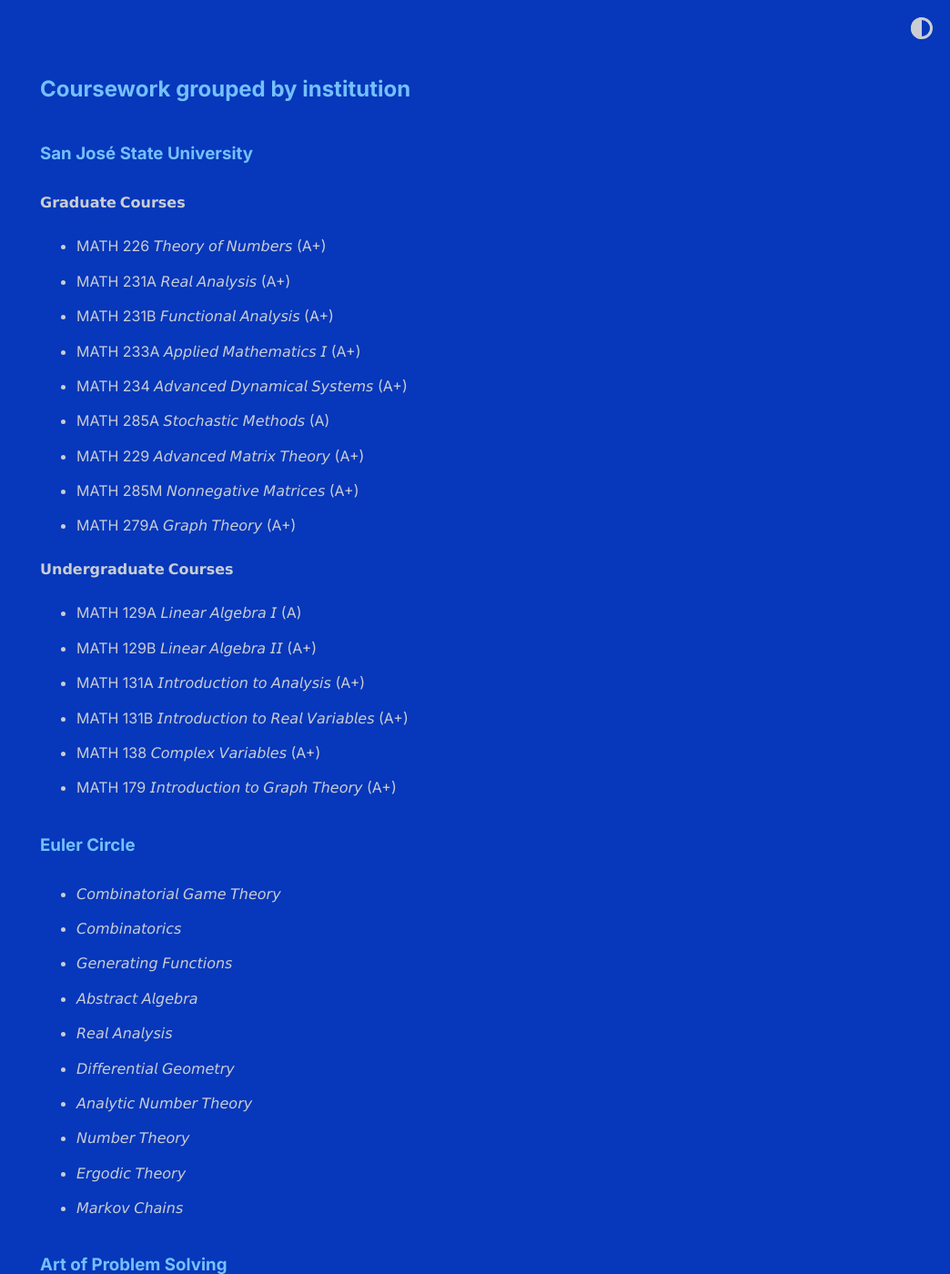
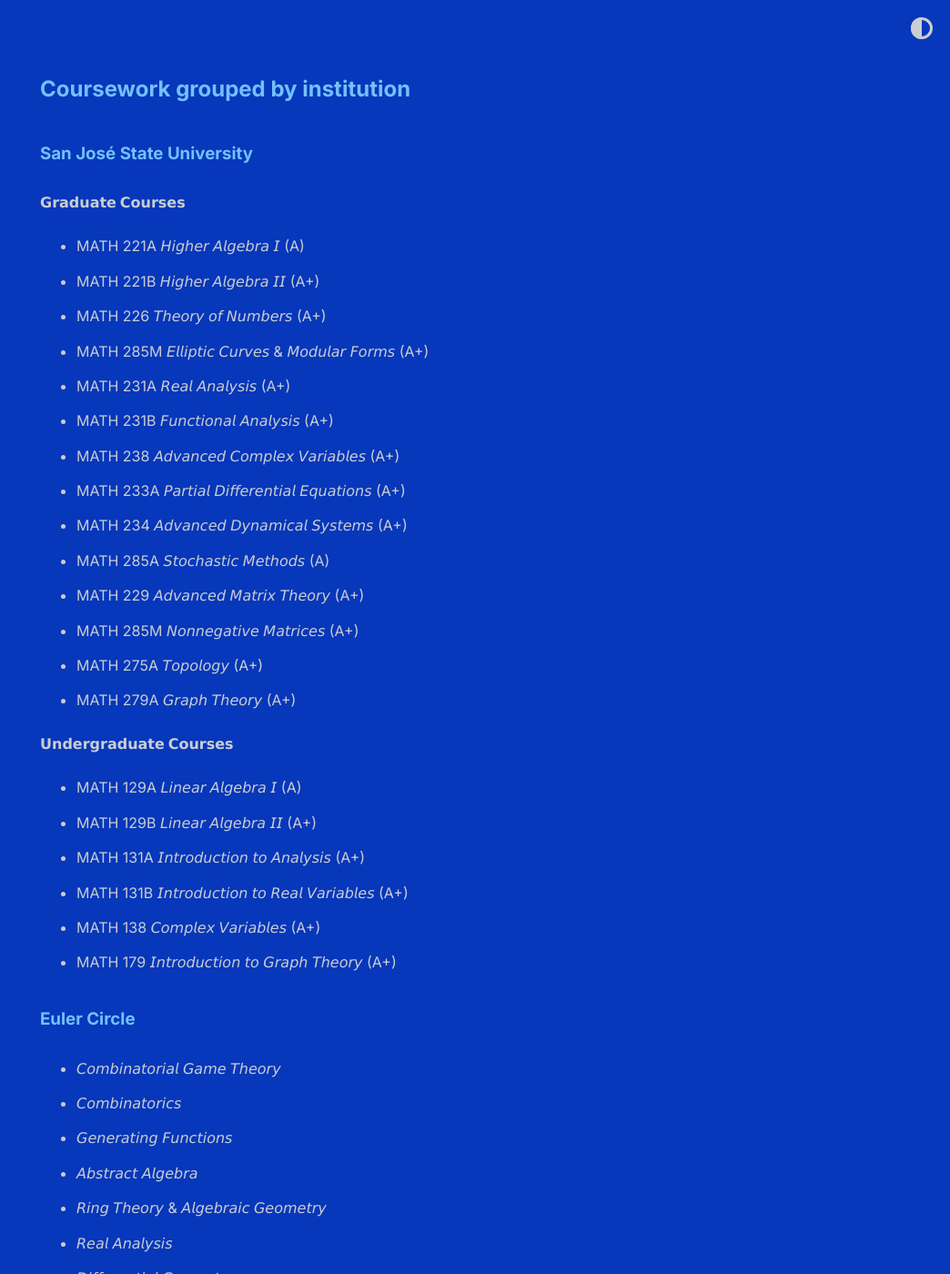
Before and after one commit to shihankanungo/shihankanungo.github.io, a Jekyll site: the page built from x.md, in a window 1280 px wide and 1400 px high, scrolled down 1353 px. Shown: the whole window at 91% size, without its empty margins (236-1280 px from the left). Built offline with Jekyll 4.4.1, drawn with Linux system fonts in a browser that asks for light colours; some of the changed text lies outside the part shown.

Commit message:
Update x.md

```diff
--- a/x.md
+++ b/x.md
@@ -19,14 +19,19 @@
 
 **𝗚𝗿𝗮𝗱𝘂𝗮𝘁𝗲 𝗖𝗼𝘂𝗿𝘀𝗲𝘀**
 
+- MATH 221A 𝘏𝘪𝘨𝘩𝘦𝘳 𝘈𝘭𝘨𝘦𝘣𝘳𝘢 𝘐 (A)
+- MATH 221B 𝘏𝘪𝘨𝘩𝘦𝘳 𝘈𝘭𝘨𝘦𝘣𝘳𝘢 𝘐𝘐 (A+)
 - MATH 226 𝘛𝘩𝘦𝘰𝘳𝘺 𝘰𝘧 𝘕𝘶𝘮𝘣𝘦𝘳𝘴 (A+)
+- MATH 285M 𝘌𝘭𝘭𝘪𝘱𝘵𝘪𝘤 𝘊𝘶𝘳𝘷𝘦𝘴 & 𝘔𝘰𝘥𝘶𝘭𝘢𝘳 𝘍𝘰𝘳𝘮𝘴 (A+)
 - MATH 231A 𝘙𝘦𝘢𝘭 𝘈𝘯𝘢𝘭𝘺𝘴𝘪𝘴 (A+)
 - MATH 231B 𝘍𝘶𝘯𝘤𝘵𝘪𝘰𝘯𝘢𝘭 𝘈𝘯𝘢𝘭𝘺𝘴𝘪𝘴 (A+)
-- MATH 233A 𝘈𝘱𝘱𝘭𝘪𝘦𝘥 𝘔𝘢𝘵𝘩𝘦𝘮𝘢𝘵𝘪𝘤𝘴 𝘐 (A+)
+- MATH 238 𝘈𝘥𝘷𝘢𝘯𝘤𝘦𝘥 𝘊𝘰𝘮𝘱𝘭𝘦𝘹 𝘝𝘢𝘳𝘪𝘢𝘣𝘭𝘦𝘴 (A+)
+- MATH 233A 𝘗𝘢𝘳𝘵𝘪𝘢𝘭 𝘋𝘪𝘧𝘧𝘦𝘳𝘦𝘯𝘵𝘪𝘢𝘭 𝘌𝘲𝘶𝘢𝘵𝘪𝘰𝘯𝘴 (A+)
 - MATH 234 𝘈𝘥𝘷𝘢𝘯𝘤𝘦𝘥 𝘋𝘺𝘯𝘢𝘮𝘪𝘤𝘢𝘭 𝘚𝘺𝘴𝘵𝘦𝘮𝘴 (A+)
 - MATH 285A 𝘚𝘵𝘰𝘤𝘩𝘢𝘴𝘵𝘪𝘤 𝘔𝘦𝘵𝘩𝘰𝘥𝘴 (A)
 - MATH 229 𝘈𝘥𝘷𝘢𝘯𝘤𝘦𝘥 𝘔𝘢𝘵𝘳𝘪𝘹 𝘛𝘩𝘦𝘰𝘳𝘺 (A+)
 - MATH 285M 𝘕𝘰𝘯𝘯𝘦𝘨𝘢𝘵𝘪𝘷𝘦 𝘔𝘢𝘵𝘳𝘪𝘤𝘦𝘴 (A+)
+- MATH 275A 𝘛𝘰𝘱𝘰𝘭𝘰𝘨𝘺 (A+)
 - MATH 279A 𝘎𝘳𝘢𝘱𝘩 𝘛𝘩𝘦𝘰𝘳𝘺 (A+)
 
 **𝗨𝗻𝗱𝗲𝗿𝗴𝗿𝗮𝗱𝘂𝗮𝘁𝗲 𝗖𝗼𝘂𝗿𝘀𝗲𝘀**
@@ -44,8 +49,10 @@
 - 𝘊𝘰𝘮𝘣𝘪𝘯𝘢𝘵𝘰𝘳𝘪𝘤𝘴
 - 𝘎𝘦𝘯𝘦𝘳𝘢𝘵𝘪𝘯𝘨 𝘍𝘶𝘯𝘤𝘵𝘪𝘰𝘯𝘴
 - 𝘈𝘣𝘴𝘵𝘳𝘢𝘤𝘵 𝘈𝘭𝘨𝘦𝘣𝘳𝘢
+- 𝘙𝘪𝘯𝘨 𝘛𝘩𝘦𝘰𝘳𝘺 & 𝘈𝘭𝘨𝘦𝘣𝘳𝘢𝘪𝘤 𝘎𝘦𝘰𝘮𝘦𝘵𝘳𝘺
 - 𝘙𝘦𝘢𝘭 𝘈𝘯𝘢𝘭𝘺𝘴𝘪𝘴
 - 𝘋𝘪𝘧𝘧𝘦𝘳𝘦𝘯𝘵𝘪𝘢𝘭 𝘎𝘦𝘰𝘮𝘦𝘵𝘳𝘺
+- 𝘊𝘰𝘮𝘱𝘭𝘦𝘹 𝘈𝘯𝘢𝘭𝘺𝘴𝘪𝘴 𝘐 & 𝘐𝘐
 - 𝘈𝘯𝘢𝘭𝘺𝘵𝘪𝘤 𝘕𝘶𝘮𝘣𝘦𝘳 𝘛𝘩𝘦𝘰𝘳𝘺
 - 𝘕𝘶𝘮𝘣𝘦𝘳 𝘛𝘩𝘦𝘰𝘳𝘺
 - 𝘌𝘳𝘨𝘰𝘥𝘪𝘤 𝘛𝘩𝘦𝘰𝘳𝘺
```
